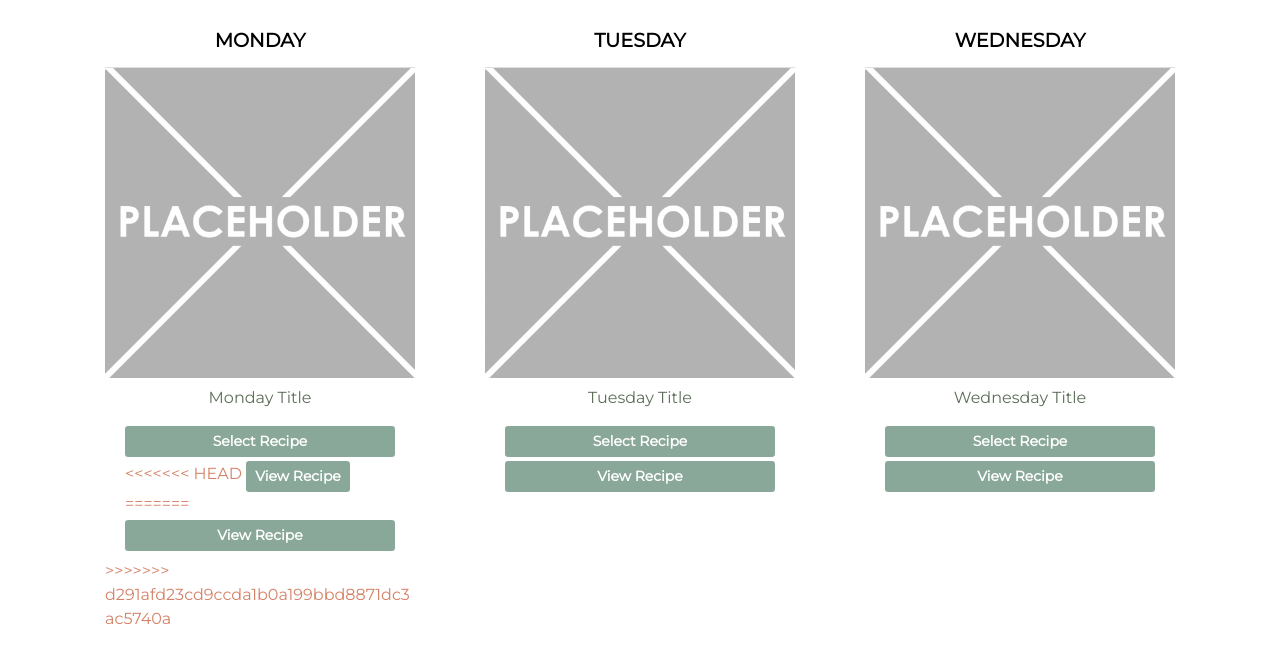
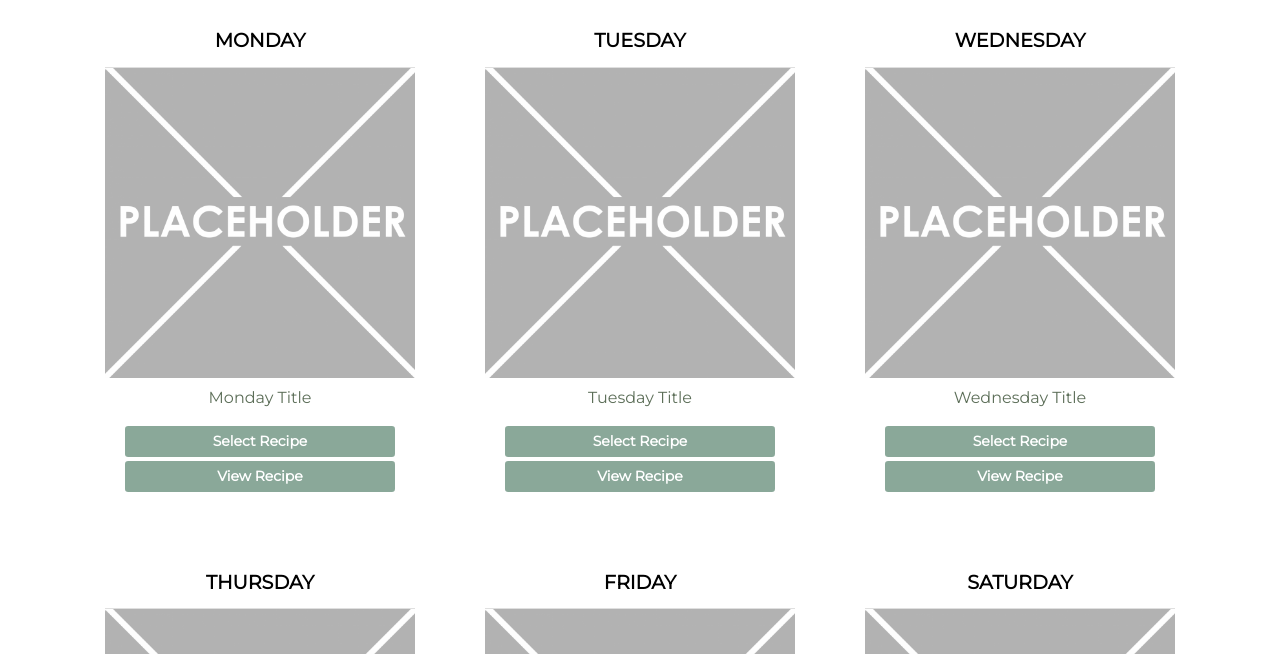
Before and after one commit to gavinspotter/project2, a website: page public/saved.html in a window 1280 px wide. Shown: the part 439-1093 px from the top of the page. Drawn offline with nearby package versions, Linux system fonts and the light colour scheme; no server answers.

Commit message:
updated saved html

```diff
--- a/public/saved.html
+++ b/public/saved.html
@@ -170,16 +170,10 @@
 
                    data-toggle='modal' data-target="#mondayModal">Select Recipe</button>
 
-<<<<<<< HEAD
-                  <button type="button" class="btn card-button  btn-sm font-weight-bolder mt-1 view-recipe" id="mondayRecipeButton"
-
-                  data-recipe-id="628998" data-toggle='modal' data-target="#mondayRecipeModal">View Recipe</button>
-=======
                   <button type="button" class="btn card-button btn-sm font-weight-bolder mt-1 btn-block" id="mondayRecipeButton"
 
                   data-toggle='modal' data-target="#mondayRecipeModal">View Recipe</button>
                 </div>
->>>>>>> d291afd23cd9ccda1b0a199bbd8871dc3ac5740a
               </div>
             </div>
           </div>
```
